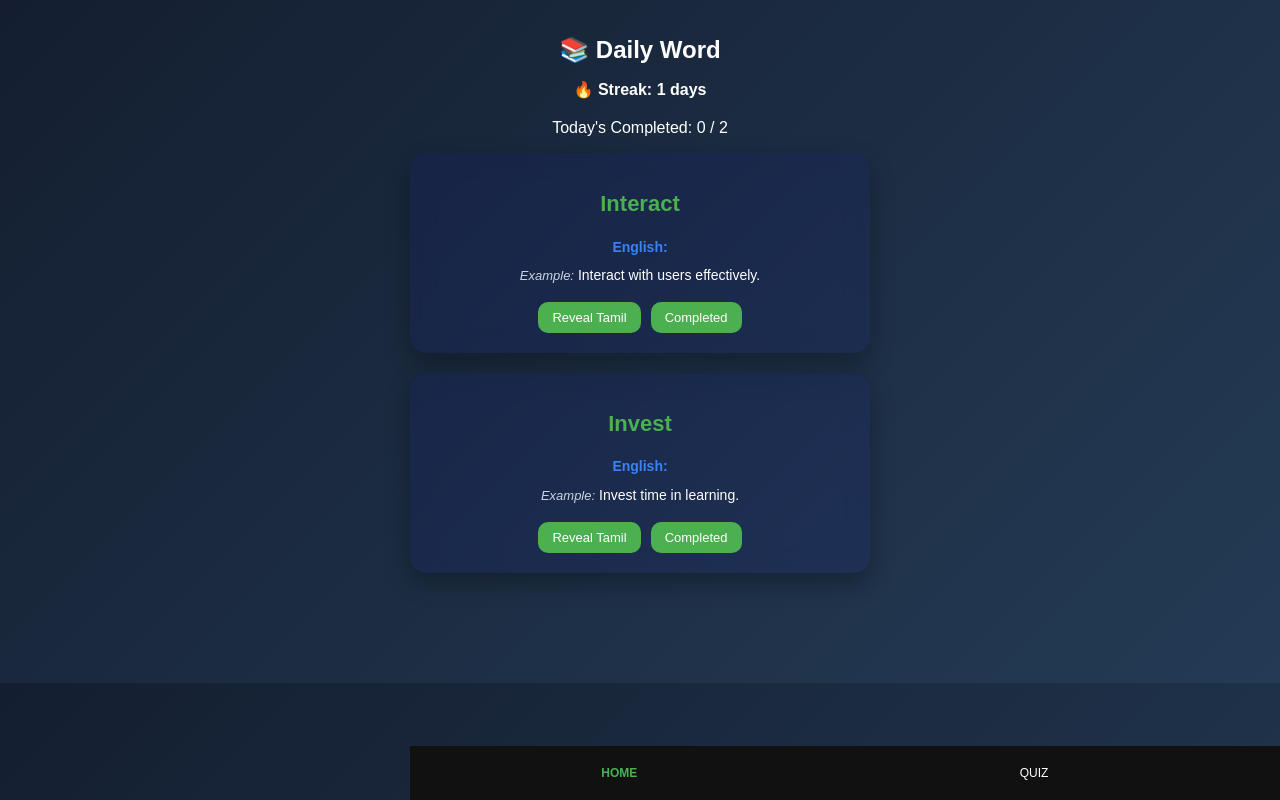
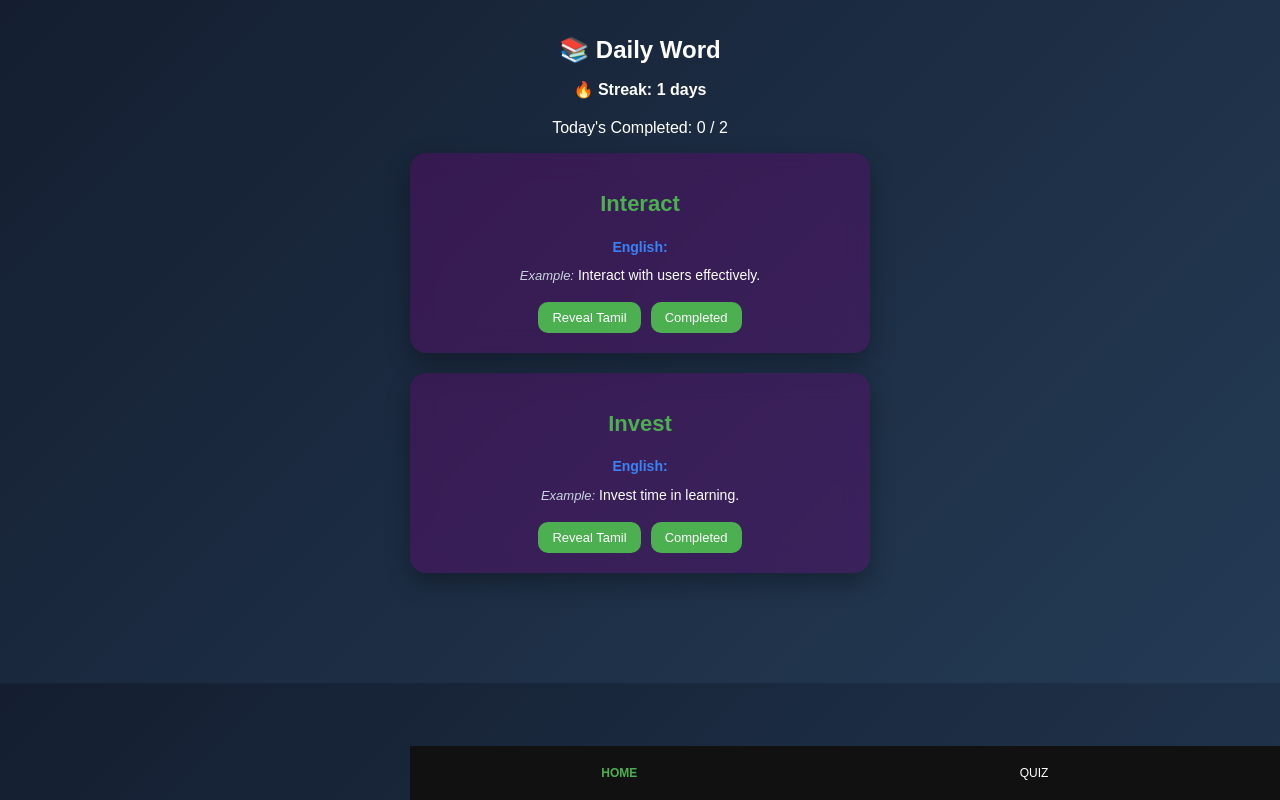
Before and after one commit to SUJI-26/Daily-words, a React (Vite) app: page / in a window 1280 px wide. Built offline with nearby package versions, Linux system fonts and the light colour scheme.

Commit message:
Color change

```diff
--- a/src/App.css
+++ b/src/App.css
@@ -28,7 +28,7 @@ h3 {
 
 /* 🔥 CARD */
 .card {
-  background: rgba(14, 17, 185, 0.08);
+  background-color: rgba(114, 1, 126, 0.334);
   backdrop-filter: blur(12px);
   padding: 20px;
   margin-bottom: 20px;
```
